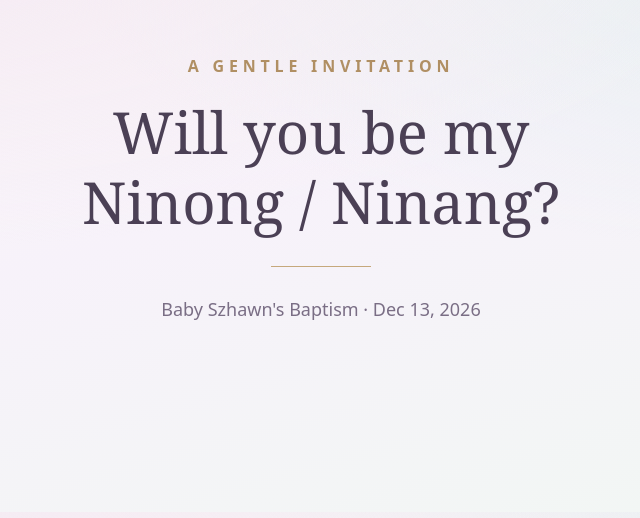
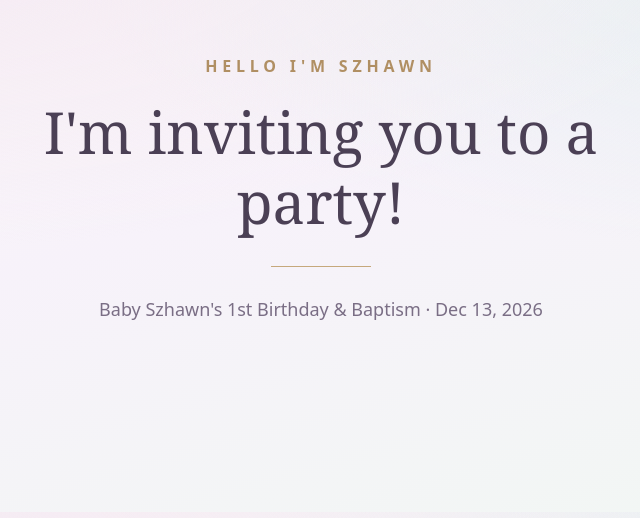
Before and after one commit to mgabriel23/szhawn, a plain HTML site: page og-template.html in a window 1280 px wide. Shown: the part 118-636 px from the top of the page, without its empty margins (279-919 px from the left). Drawn offline with Linux system fonts and the light colour scheme.

Commit message:
Update invitation details in og-template.html

```diff
--- a/og-template.html
+++ b/og-template.html
@@ -70,8 +70,8 @@
 	</head>
 	<body>
 		<div class="content">
-			<div class="eyebrow">A Gentle Invitation</div>
-			<h1>Will you be my<br />Ninong / Ninang?</h1>
+			<div class="eyebrow">Hello I'm Szhawn</div>
+			<h1>I'm inviting you to a party!</h1>
 			<div class="divider"></div>
 			<p
 				style="
@@ -80,7 +80,7 @@
 					font-size: 18px;
 				"
 			>
-				Baby Szhawn's Baptism · Dec 13, 2026
+				Baby Szhawn's 1st Birthday & Baptism · Dec 13, 2026
 			</p>
 		</div>
 		<!-- Replace with your actual baby PNG file name -->
```
